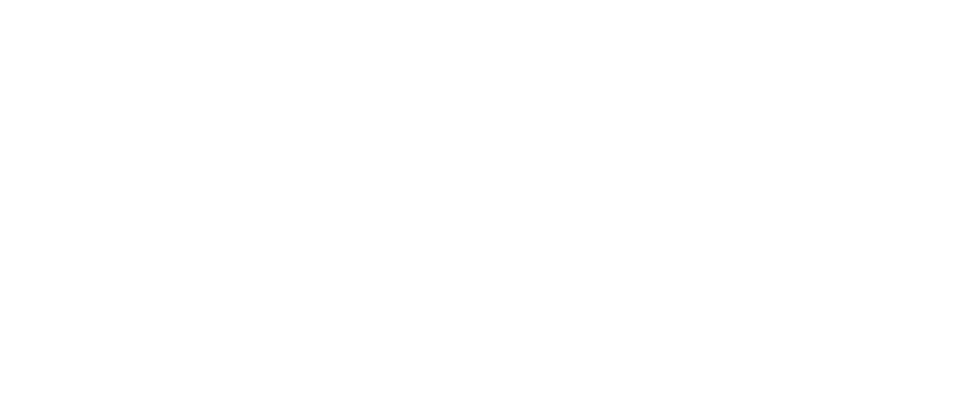
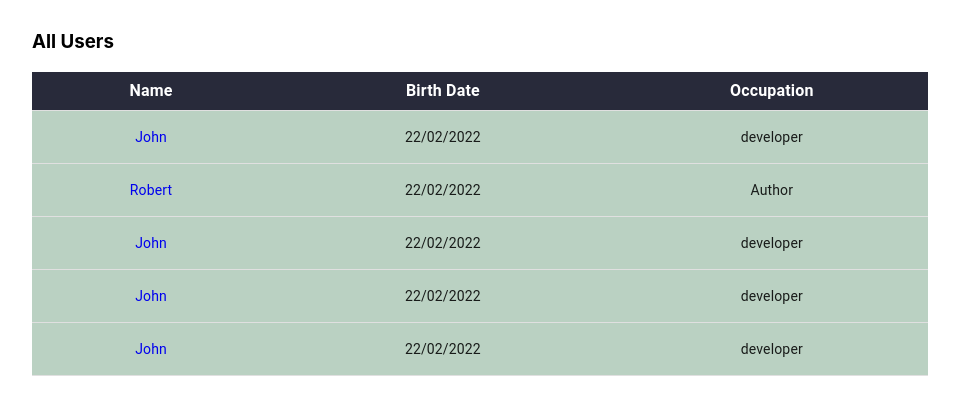
Before and after one commit to sachinrao-dev/Employee-detail, a React (Create React App) app: page /academic in a window 1280 px wide. Before the commit this address had no page. Shown: the top 414 px of the page, without its empty margins (160-1119 px from the left). Built offline with nearby package versions, Linux system fonts and the light colour scheme.

Commit message:
maintain structure

```diff
--- a/src/App.js
+++ b/src/App.js
@@ -3,12 +3,12 @@
 import { Provider } from "react-redux";
 import EmployeeFetchData from "./component/constant/EmployeeFetchData";
 import store from "./redux/store/store";
-import Dashboard from "./redux/UserInfo/Dashboard";
-import PersonalInfo from "./redux/UserInfo/PersonalInfo";
-import ProfessionalInfo from "./redux/UserInfo/ProfessionalInfo";
-import AcademicInfo from "./redux/UserInfo/AcademicInfo";
-import EmploymentInfo from "./redux/UserInfo/EmploymentInfo";
-import AllEmployeeInCompanyInfo from "./redux/UserInfo/AllEmployeeInCompanyInfo";
+import Dashboard from "./component/UserInfo/Dashboard";
+import PersonalInfo from "./component/UserInfo/PersonalInfo";
+import ProfessionalInfo from "./component/UserInfo/ProfessionalInfo";
+import AcademicInfo from "./component/UserInfo/AcademicInfo";
+import EmploymentInfo from "./component/UserInfo/EmploymentInfo";
+import AllEmployeeInCompanyInfo from "./component/UserInfo/AllEmployeeInCompanyInfo";
 
 function App() {
   return (
@@ -17,7 +17,7 @@
         <EmployeeFetchData />
         <Router>
           <Routes>
-            <Route path="/" element={<Dashboard />} />
+            <Route path="/*" element={<Dashboard />} />
             <Route path="users/:userId">
               <Route path="personal" element={<PersonalInfo />} />
               <Route path="professional" element={<ProfessionalInfo />} />
--- a/src/redux/UserInfo/AcademicInfo.js
+++ b/src/component/UserInfo/AcademicInfo.js
@@ -9,8 +9,8 @@
   TableHead,
   TableRow,
 } from "@mui/material";
-import NavBar from "../NavBar";
-import useStyle from "../../component/style/DashboardStyle";
+import NavBar from "../NavBarStyle";
+import useStyle from "../style/DashboardStyle";
 
 function AcademicInfo() {
   const classes = useStyle();
--- a/src/redux/UserInfo/AllEmployeeInCompanyInfo.js
+++ b/src/component/UserInfo/AllEmployeeInCompanyInfo.js
@@ -8,8 +8,8 @@
   TableHead,
   TableRow,
 } from "@mui/material";
-import NavBar from "../NavBar";
-import useStyle from "../../component/style/DashboardStyle";
+import NavBar from "../NavBarStyle";
+import useStyle from "../style/DashboardStyle";
 
 function PersonalInfo() {
   const classes = useStyle();
--- a/src/redux/UserInfo/Dashboard.js
+++ b/src/component/UserInfo/Dashboard.js
@@ -10,7 +10,7 @@
   TableHead,
   TableRow,
 } from "@mui/material";
-import useStyle from "../../component/style/DashboardStyle";
+import useStyle from "../style/DashboardStyle";
 
 function Dashboard() {
   const employee = useSelector((state) => state.employee);
--- a/src/redux/UserInfo/EmploymentInfo.js
+++ b/src/component/UserInfo/EmploymentInfo.js
@@ -9,8 +9,8 @@
   TableHead,
   TableRow,
 } from "@mui/material";
-import NavBar from "../NavBar";
-import useStyle from "../../component/style/DashboardStyle";
+import NavBar from "../NavBarStyle";
+import useStyle from "../style/DashboardStyle";
 
 function EmploymentInfo() {
   const classes = useStyle();
--- a/src/redux/NavBar.js
+++ b/src/component/UserInfo/NavBar.js
@@ -1,6 +1,6 @@
 import React from "react";
 import { NavLink, Outlet, useParams } from "react-router-dom";
-import useStyle from "../component/style/NavBarStyle";
+import useStyle from "../NavBarStyle";
 
 function NavBar() {
   const { userId } = useParams();
--- a/src/redux/UserInfo/PersonalInfo.js
+++ b/src/component/UserInfo/PersonalInfo.js
@@ -9,8 +9,8 @@
   TableHead,
   TableRow,
 } from "@mui/material";
-import NavBar from "../NavBar";
-import useStyle from "../../component/style/DashboardStyle";
+import NavBar from "../NavBarStyle";
+import useStyle from "../style/DashboardStyle";
 
 function PersonalInfo() {
   const classes = useStyle();
--- a/src/redux/UserInfo/ProfessionalInfo.js
+++ b/src/component/UserInfo/ProfessionalInfo.js
@@ -9,8 +9,8 @@
   TableHead,
   TableRow,
 } from "@mui/material";
-import NavBar from "../NavBar";
-import useStyle from "../../component/style/DashboardStyle";
+import NavBar from "./NavBar";
+import useStyle from "../style/DashboardStyle";
 
 function ProfessionalInfo() {
   const classes = useStyle();
```
Also changed, not shown: src/component/NavBarStyle.js (renamed from src/component/Style/NavBarStyle.js).
